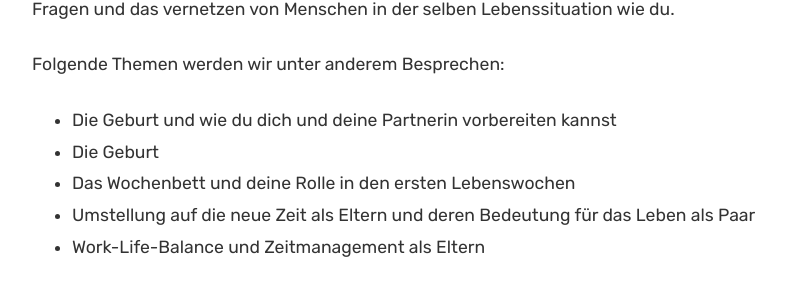
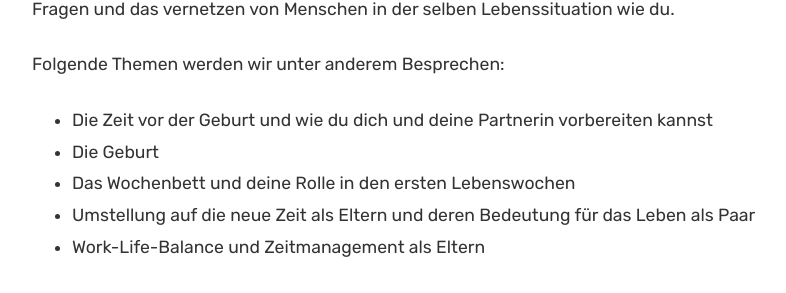
Before and after one commit to papiberlin/website, a Jekyll site: the page built from _posts/2019-11-15-beginner-kurs.md, in a window 1280 px wide and 900 px high, scrolled down 701 px. Shown: the part 150-443 px from the top of the window, without its empty margins (433-1219 px from the left). Built offline with Jekyll 4.4.1, drawn with Linux system fonts in a browser that asks for light colours.

Commit message:
before birth

```diff
--- a/_posts/2019-11-15-beginner-kurs.md
+++ b/_posts/2019-11-15-beginner-kurs.md
@@ -14,7 +14,7 @@ Der Schwerpunkt des Kurses ist der Wissensaustausch, das Beantworten von offenen
 
 Folgende Themen werden wir unter anderem Besprechen:
 
-* Die Geburt und wie du dich und deine Partnerin vorbereiten kannst
+* Die Zeit vor der Geburt und wie du dich und deine Partnerin vorbereiten kannst
 * Die Geburt
 * Das Wochenbett und deine Rolle in den ersten Lebenswochen
 * Umstellung auf die neue Zeit als Eltern und deren Bedeutung für das Leben als Paar
```
